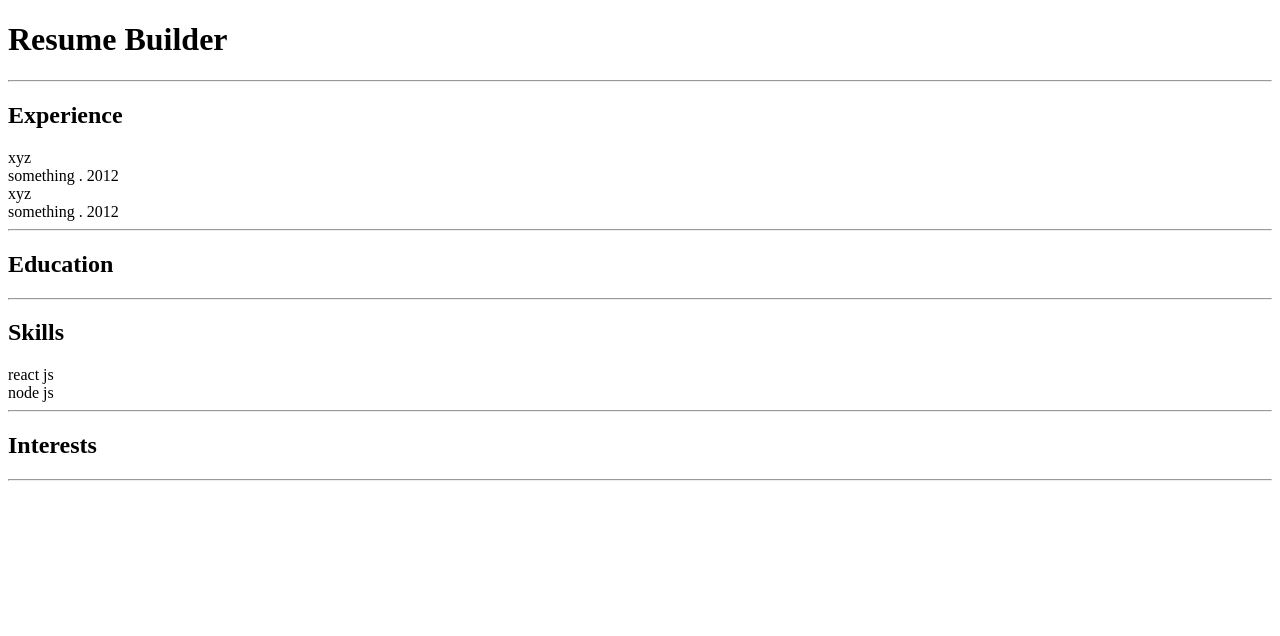
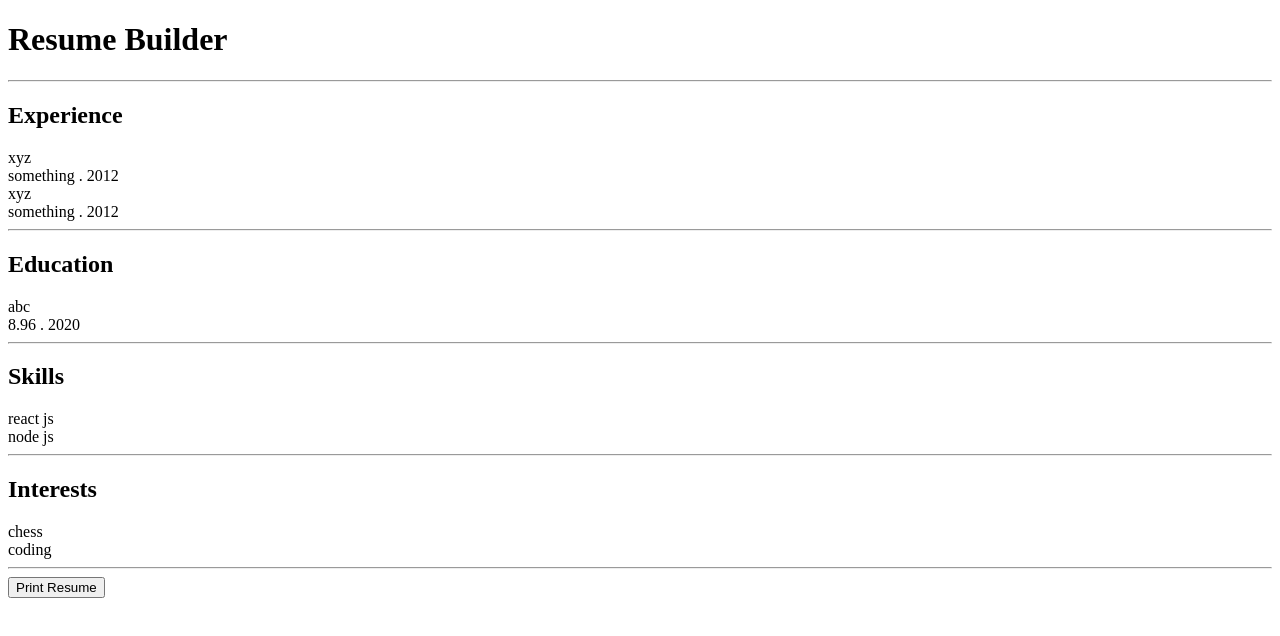
Before and after one commit to naman9271/react-projects, a React (Create React App) app in the folder resume-builder/: page / in a window 1280 px wide. Shown: the top 636 px of the page. Built offline with nearby package versions, Linux system fonts and the light colour scheme.

Commit message:
dropdown created

```diff
--- a/resume-builder/src/App.js
+++ b/resume-builder/src/App.js
@@ -5,11 +5,20 @@ import Skills from "./components/Skills";
 
 function App() {
 
+//dropdown jisme poochega ki konsi value add krni hai phirun 4 option ke basis pr forms aa jayenge
+//
+//
+//
+//
+//
+//
+
+
   let resume = {
     experience : [ { year:2012, company:'xyz', role:'something' },{ year:2012, company:'xyz', role:'something' }],
-    education:[ ],
+    education:[ {institute:"abc",year:"2020",grade:"8.96"}],
     skills : [ 'react js', 'node js'],
-    interests:[],
+    interests:['chess','coding'],
     }
   return (
     <div className="App">
@@ -23,7 +32,7 @@ function App() {
      <hr/>
      <Interests resume={resume}/>
      <hr/>
-
+     <button onClick={()=>window.print()}>Print Resume</button>
     </div>
   );
 }
--- a/resume-builder/src/components/Education.js
+++ b/resume-builder/src/components/Education.js
@@ -6,7 +6,8 @@ export default function Education({resume}) {
      <h2>Education</h2>
      {resume.education.map((data,index)=>(
       <>
-      <div key ={index}>{data}</div>
+      <div key ={data.institute}>{data.institute}</div>
+      <span key ={data.grade}>{data.grade}</span> . <span key ={data.year}>{data.year}</span>
       </>
      ))}
     </div>
```
